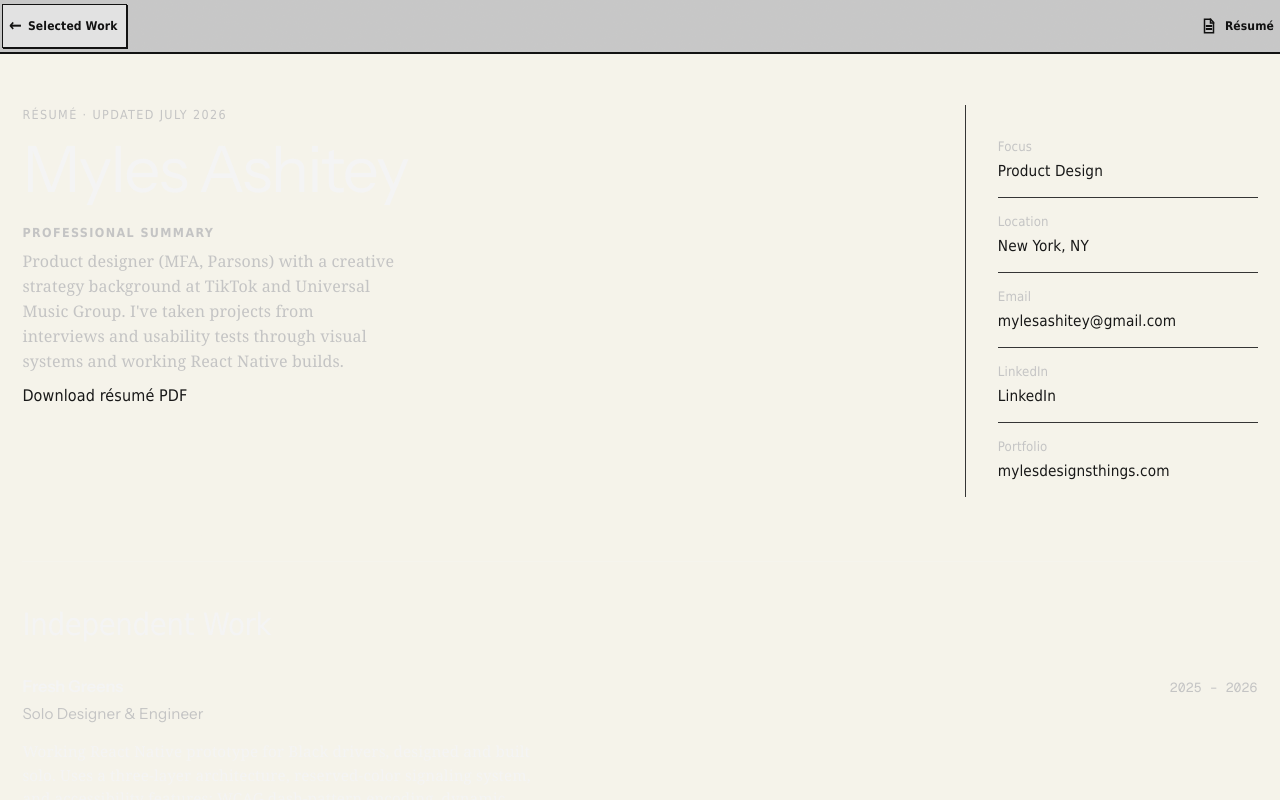
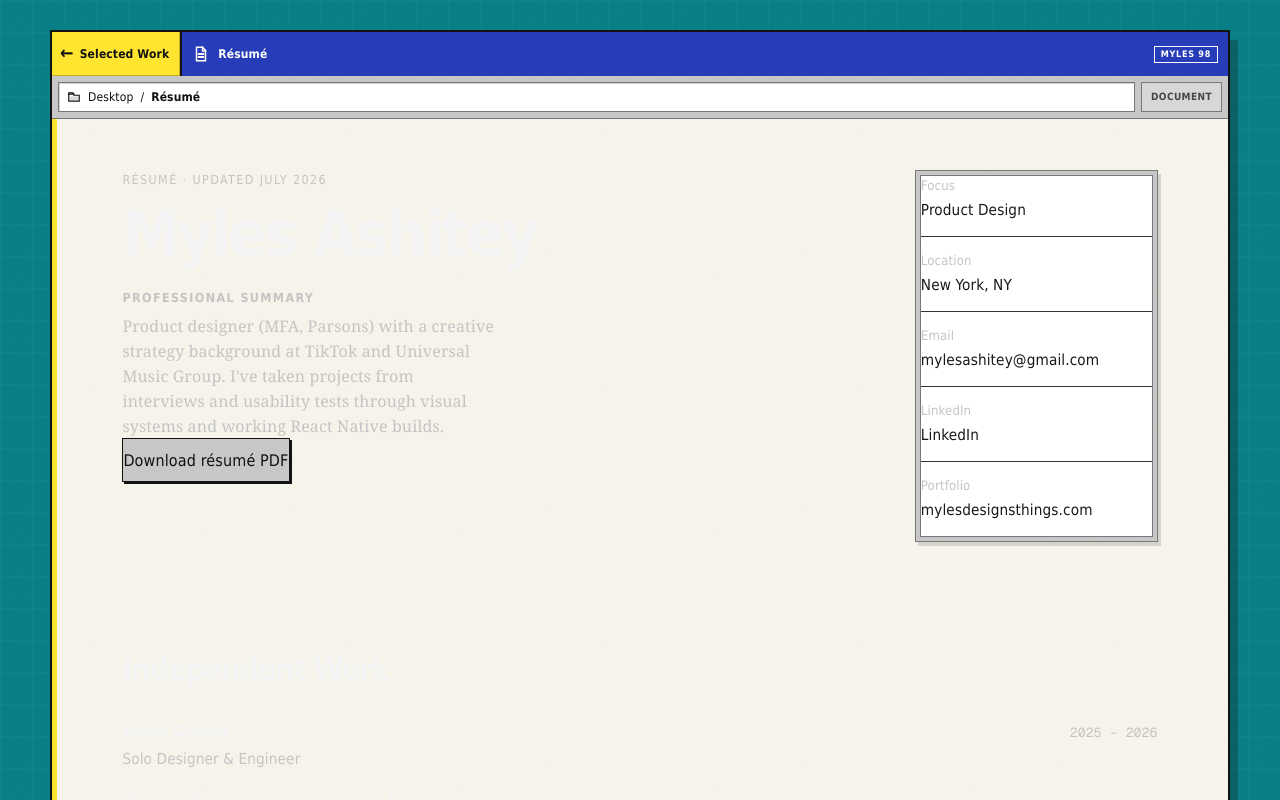
Before and after one commit to ashim238/myles-portfolio-migration, a Next.js app: page /resume in a window 1280 px wide. Shown: the top 800 px of the page. Built offline with nearby package versions, Linux system fonts and the light colour scheme.

Commit message:
style: frame Myles 98 system documents

```diff
--- a/src/app/styles/myles-98-polish.css
+++ b/src/app/styles/myles-98-polish.css
@@ -1,4 +1,4 @@
-/* Myles 98 recording-review polish */
+/* Myles 98 visual refinement */
 .myles97-task-button > svg {
   flex: 0 0 auto;
 }
@@ -10,20 +10,52 @@
   white-space: nowrap;
 }
 
+/* Secondary routes are documents opened by Myles 98, not detached website
+   pages. Desktop gets a recoverable application frame; Pocket keeps the same
+   title/path language without shrinking a desktop window into the viewport. */
+.myles98-document-canvas {
+  min-height: 100svh;
+  padding: clamp(14px, 2.4vw, 30px);
+  background:
+    linear-gradient(rgb(255 255 255 / 3%) 1px, transparent 1px),
+    linear-gradient(90deg, rgb(255 255 255 / 3%) 1px, transparent 1px),
+    var(--m97-desktop);
+  background-size: 32px 32px;
+  color: var(--m97-ink);
+  font-family: var(--m97-ui-font);
+}
+
+.myles98-document-window {
+  isolation: isolate;
+  display: grid;
+  width: min(1180px, 100%);
+  min-height: calc(100svh - 48px);
+  grid-template-rows: auto minmax(0, 1fr) auto;
+  margin: 0 auto;
+  border: 2px solid var(--m97-ink);
+  background: var(--m97-chrome);
+  box-shadow: 8px 10px 0 rgb(17 17 17 / 28%);
+}
+
 .myles98-document-header {
   position: sticky;
   z-index: 130;
   top: 0;
   display: grid;
-  min-height: 52px;
-  grid-template-columns: auto minmax(0, 1fr);
-  align-items: center;
-  gap: 10px;
-  padding: 4px max(6px, env(safe-area-inset-right, 0px)) 4px max(2px, env(safe-area-inset-left, 0px));
-  border-bottom: 2px solid var(--m97-ink);
+  padding: 0;
+  border-bottom: 1px solid #777;
   background: var(--m97-chrome);
   color: var(--m97-ink);
   font: 700 12px/1.2 var(--m97-ui-font);
+}
+
+.myles98-document-titlebar {
+  display: grid;
+  min-height: 44px;
+  grid-template-columns: auto minmax(0, 1fr) auto;
+  align-items: stretch;
+  background: var(--m97-active);
+  color: #fff;
 }
 
 .myles98-document-back {
@@ -31,31 +63,32 @@
   min-height: 44px;
   align-items: center;
   gap: 6px;
-  padding: 5px 8px 5px 6px;
-  border: 1px solid var(--m97-ink);
-  background: #e2e2e2;
+  padding: 6px 11px 6px 8px;
+  border: 0;
+  border-right: 2px solid var(--m97-ink);
+  background: var(--m97-signal);
   color: var(--m97-ink);
   text-decoration: none;
-  box-shadow: 1px 1px 0 var(--m97-ink);
+  box-shadow: inset -1px -1px 0 rgb(17 17 17 / 25%);
 }
 
 .myles98-document-back > span[aria-hidden="true"] {
-  font-size: 17px;
+  font-size: 18px;
   line-height: 1;
   transform: translateY(-1px);
 }
 
 .myles98-document-back:hover {
-  background: var(--m97-active);
-  color: #fff;
+  background: #fff07a;
 }
 
 .myles98-document-identity {
   display: flex;
   min-width: 0;
   align-items: center;
-  justify-content: flex-end;
-  gap: 7px;
+  justify-content: flex-start;
+  gap: 8px;
+  padding: 0 10px;
 }
 
 .myles98-document-identity strong {
@@ -65,15 +98,71 @@
   white-space: nowrap;
 }
 
+.myles98-document-edition {
+  align-self: center;
+  margin-right: 10px;
+  padding: 3px 6px;
+  border: 1px solid currentColor;
+  font: 700 9px/1 var(--m97-ui-font);
+  letter-spacing: 0.08em;
+  text-transform: uppercase;
+}
+
+.myles98-document-toolbar {
+  display: grid;
+  min-height: 42px;
+  grid-template-columns: minmax(0, 1fr) auto;
+  align-items: center;
+  gap: 6px;
+  padding: 5px 6px;
+  background: var(--m97-chrome);
+}
+
+.myles98-document-path {
+  display: flex;
+  min-width: 0;
+  min-height: 30px;
+  align-items: center;
+  gap: 7px;
+  padding: 5px 8px;
+  border: 1px solid #777;
+  background: #fff;
+  color: var(--m97-ink);
+  box-shadow: inset 1px 1px 0 rgb(17 17 17 / 18%);
+  font-weight: 400;
+}
+
+.myles98-document-path strong {
+  min-width: 0;
+  overflow: hidden;
+  text-overflow: ellipsis;
+  white-space: nowrap;
+}
+
+.myles98-document-kind {
+  display: inline-flex;
+  min-height: 30px;
+  align-items: center;
+  justify-content: center;
+  padding: 5px 9px;
+  border: 1px solid #777;
+  background: #d7d7d7;
+  color: #444;
+  font-size: 10px;
+  letter-spacing: 0.04em;
+  text-transform: uppercase;
+}
+
 .myles98-system-document.myles98-system-document {
   width: 100%;
   max-width: none;
-  min-height: calc(100svh - 52px);
+  min-height: calc(100svh - 140px);
   margin: 0;
-  padding-top: clamp(24px, 4vw, 56px);
-  padding-bottom: clamp(72px, 10vw, 128px);
+  padding: clamp(28px, 4vw, 58px) clamp(24px, 5.5vw, 76px)
+    clamp(72px, 10vw, 128px);
   background: var(--m97-paper);
   color: var(--m97-reader-ink);
+  box-shadow: inset 5px 0 0 var(--m97-signal);
 }
 
 .myles98-system-document :is(.about-layout, .resume-layout) {
@@ -110,6 +199,42 @@
   font-family: var(--m97-ui-font);
 }
 
+.myles98-system-document :is(
+  .about-heading,
+  .resume-heading,
+  .resume-section-heading
+) {
+  font-family: var(--m97-ui-font);
+  font-weight: 700;
+  letter-spacing: -0.045em;
+}
+
+.myles98-system-document :is(.about-aside, .resume-aside) {
+  align-self: start;
+  padding: 4px;
+  border: 1px solid #777;
+  background: var(--m97-chrome);
+  box-shadow: 3px 4px 0 rgb(17 17 17 / 14%);
+}
+
+.myles98-system-document :is(.about-details, .resume-details) {
+  margin: 0;
+  border: 1px solid #777;
+  background: #fff;
+}
+
+.myles98-system-document :is(.about-action, .resume-note) {
+  border: 1px solid var(--m97-ink);
+  background: var(--m97-chrome);
+  color: var(--m97-ink);
+  box-shadow: 2px 2px 0 var(--m97-ink);
+}
+
+.myles98-system-document :is(.about-action, .resume-note):hover {
+  background: var(--m97-signal);
+  color: var(--m97-ink);
+}
+
 .myles98-system-document--loose-parts .play-title {
   font-family: var(--m97-ui-font);
   font-size: clamp(2.5rem, 8vw, 5rem);
@@ -129,30 +254,91 @@
   color: inherit;
 }
 
+.myles98-document-statusbar {
+  display: grid;
+  grid-template-columns: minmax(0, 1fr) auto;
+  gap: 4px;
+  padding: 4px;
+  border-top: 1px solid #777;
+  background: var(--m97-chrome);
+  color: var(--m97-ink);
+  font: 11px/1.2 var(--m97-ui-font);
+}
+
+.myles98-document-statusbar span {
+  display: flex;
+  min-height: 24px;
+  align-items: center;
+  padding: 4px 7px;
+  border: 1px solid #777;
+  background: #d7d7d7;
+}
+
+.myles98-document-statusbar span:last-child {
+  min-width: 72px;
+  justify-content: center;
+}
+
 .myles98-document-header :is(a, button):focus-visible,
 .myles98-system-document :is(a, button, input, select, textarea):focus-visible {
   outline: 3px solid var(--m97-signal);
   outline-offset: 2px;
 }
 
-@media (max-width: 767px) {
-  .myles98-document-header {
-    gap: 8px;
-    padding-left: max(2px, env(safe-area-inset-left, 0px));
+@media (max-width: 767px), (pointer: coarse) {
+  .myles98-document-canvas {
+    padding: 0;
+    background: var(--m97-paper);
+  }
+
+  .myles98-document-window {
+    width: 100%;
+    min-height: 100svh;
+    border: 0;
+    box-shadow: none;
+  }
+
+  .myles98-document-titlebar {
+    grid-template-columns: auto minmax(0, 1fr);
   }
 
   .myles98-document-back {
-    padding-left: 5px;
-    padding-right: 7px;
+    padding: 6px 9px 6px 6px;
     font-size: 11px;
   }
 
   .myles98-document-identity {
+    gap: 6px;
+    padding: 0 7px;
     font-size: 11px;
   }
 
+  .myles98-document-edition,
+  .myles98-document-kind,
+  .myles98-document-statusbar {
+    display: none;
+  }
+
+  .myles98-document-toolbar {
+    grid-template-columns: minmax(0, 1fr);
+    min-height: 38px;
+    padding: 4px;
+  }
+
+  .myles98-document-path {
+    min-height: 30px;
+    padding-inline: 7px;
+    font-size: 10px;
+  }
+
   .myles98-system-document.myles98-system-document {
-    padding-top: 20px;
+    min-height: calc(100svh - 82px);
+    padding: 22px 16px 88px;
+    box-shadow: inset 3px 0 0 var(--m97-signal);
+  }
+
+  .myles98-system-document :is(.about-aside, .resume-aside) {
+    box-shadow: 2px 3px 0 rgb(17 17 17 / 12%);
   }
 }
 
@@ -163,17 +349,30 @@
 }
 
 @media (forced-colors: active) {
+  .myles98-document-canvas,
+  .myles98-document-window,
   .myles98-document-header,
+  .myles98-document-titlebar,
+  .myles98-document-toolbar,
   .myles98-document-back,
+  .myles98-document-path,
+  .myles98-document-kind,
   .myles98-system-document.myles98-system-document,
-  .myles98-system-document .portfolio-endcap {
+  .myles98-system-document :is(.about-aside, .resume-aside),
+  .myles98-system-document :is(.about-details, .resume-details),
+  .myles98-system-document :is(.about-action, .resume-note),
+  .myles98-system-document .portfolio-endcap,
+  .myles98-document-statusbar,
+  .myles98-document-statusbar span {
     border-color: CanvasText;
     background: Canvas;
     color: CanvasText;
     box-shadow: none;
   }
 
-  .myles98-document-back:hover {
+  .myles98-document-titlebar,
+  .myles98-document-back:hover,
+  .myles98-system-document :is(.about-action, .resume-note):hover {
     background: Highlight;
     color: HighlightText;
   }
@@ -181,7 +380,8 @@
 
 @media (prefers-reduced-motion: reduce) {
   .myles98-document-header,
-  .myles98-document-back {
+  .myles98-document-back,
+  .myles98-system-document :is(.about-action, .resume-note) {
     transition: none !important;
   }
 }
--- a/src/components/myles-97/system-document-shell.tsx
+++ b/src/components/myles-97/system-document-shell.tsx
@@ -14,18 +14,53 @@ export function SystemDocumentShell({
   title,
   children,
 }: SystemDocumentShellProps) {
+  const icon = iconForProgram(program);
+
   return (
-    <>
-      <header className="myles98-document-header" aria-label={`${title} document controls`}>
+    <div
+      className="myles98-document-canvas"
+      data-m98-document-canvas={program}
+    >
+      <div
+        className="myles98-document-window"
+        data-m98-document-window={program}
+      >
+        <header
+          className="myles98-document-header"
+          aria-label={`${title} document controls`}
+        >
+          <div className="myles98-document-titlebar">
             <Link className="myles98-document-back" href="/#selected-work">
               <span aria-hidden="true">←</span>
               <span>Selected Work</span>
             </Link>
+
             <div className="myles98-document-identity">
-          <Myles97Icon name={iconForProgram(program)} size={18} aria-hidden="true" />
+              <Myles97Icon name={icon} size={18} aria-hidden="true" />
               <strong>{title}</strong>
             </div>
+
+            <span className="myles98-document-edition" aria-hidden="true">
+              Myles 98
+            </span>
+          </div>
+
+          <nav
+            className="myles98-document-toolbar"
+            aria-label={`${title} document location`}
+          >
+            <span className="myles98-document-path">
+              <Myles97Icon name="folder" size={14} aria-hidden="true" />
+              <span>Desktop</span>
+              <span aria-hidden="true">/</span>
+              <strong>{title}</strong>
+            </span>
+            <span className="myles98-document-kind" aria-hidden="true">
+              Document
+            </span>
+          </nav>
         </header>
+
         <main
           className={`page-shell project-page myles98-system-document myles98-system-document--${program}`}
           id="main-content"
@@ -33,6 +68,15 @@ export function SystemDocumentShell({
         >
           {children}
         </main>
-    </>
+
+        <footer
+          className="myles98-document-statusbar"
+          aria-label={`${title} document status`}
+        >
+          <span>{title}</span>
+          <span>Ready</span>
+        </footer>
+      </div>
+    </div>
   );
 }
```
Also changed, not shown: 2 other files (tests, documents, lock files or other folders). Lines whose indentation alone changed are shown as unchanged.
